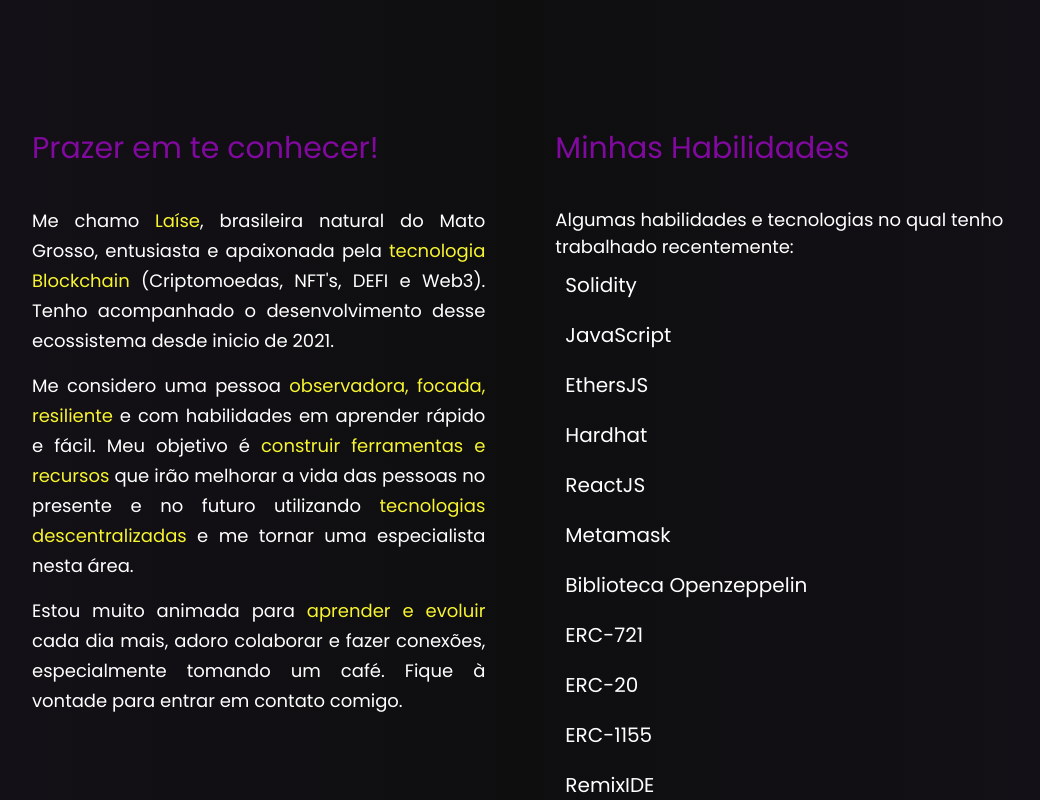
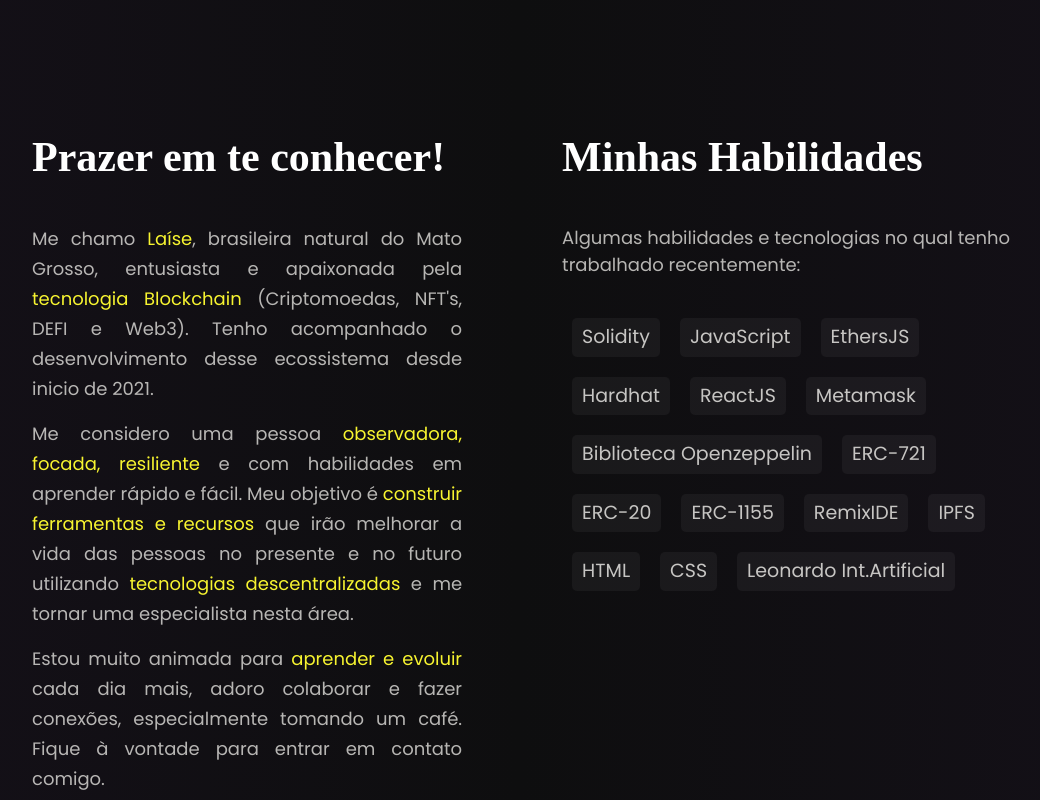
Before and after one commit to laisevdev/myPortfolio, a React (Vite) app: page / in a window 1280 px wide. Shown: the part 640-1440 px from the top of the page, without its empty margins (108-1148 px from the left). Built offline with nearby package versions, Linux system fonts and the light colour scheme.

Commit message:
[refactor] skills

```diff
--- a/src/components/Section/Section.css
+++ b/src/components/Section/Section.css
@@ -1,3 +1,5 @@
+@import url('https://fonts.googleapis.com/css2?family=Roboto+Condensed&display=swap');
+
 * {
     padding: 0;
     margin: 0;
@@ -7,11 +9,10 @@
     max-width:1000px;
     height: 100vh;
     display: grid;
-    grid-template-areas: "aboutme skills"
-    "aboutme abilities";
+    grid-template-areas: "aboutme skills";
 
     margin: 30px auto;
-    gap: 70px;
+    gap: 100px;
 
 }
 
@@ -20,13 +21,14 @@
 }
 
 .aboutme h1 {
-    color: #81099f;
-    font-size: 30px;
+    color: #fff;
+    font-family: 'Robot Condensed';
+    font-size: 42px;
     margin-bottom: 35px;
 }
 
 .aboutme p {
-    color: #fff;
+    color: #e5e4e1c8;
     font-size: 18px;
     padding-bottom: 15px;
     text-align: justify;
@@ -37,29 +39,38 @@
     color:  #f7f430;
 }
 
+
 .skills h1 {
-    color: #81099f;
-    font-size: 30px;
+    color: #fff;
+    font-family: 'Robot Condensed';
+    font-size: 42px;
     margin-bottom: 35px;
 }
 
 .skills h2 {
-    color: #fff;
+    color:#e5e4e1c8;
     font-family: 'Poppins', 'Gill Sans', 'Gill Sans MT', Calibri, 'Trebuchet MS', sans-serif;;
     font-size: 18px;
+    margin-bottom: 30px;
 }
 
 .abilities {
-    grid-area: "abilities";
-    display: block;
+    display: inline-block;
 }
 
-ul li {
-    color: #fff;
+.skills li {
+    display: inline-block;
+    padding: 5px 10px;
+    margin: 10px;
+    border-radius: 5px;
+    color: #e5e4e1d9;
+    font-size: 19px;
     list-style: none;
-    padding: 10px;
+    background-color:  #ffffff0c;
+    cursor: pointer;
 }
 
-li {
-    display: flex;
+.skills li:hover {
+    color: #f7f430;
+    border: 1px solid  #f7f430;
 }
```
